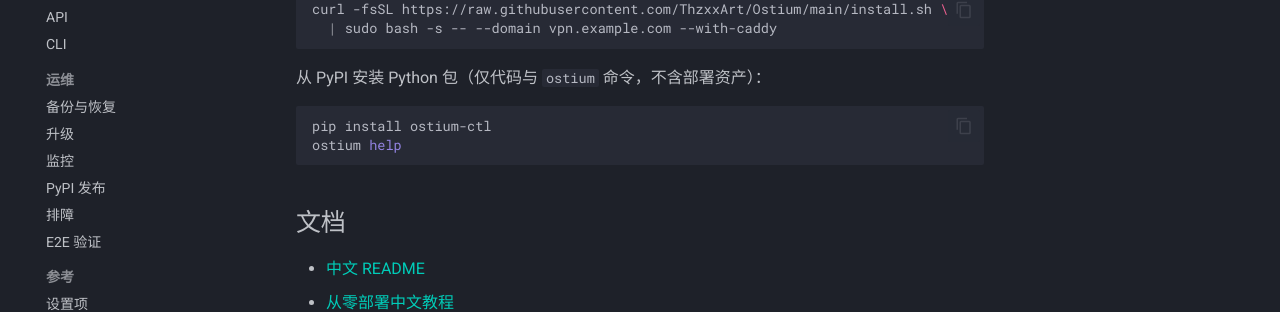
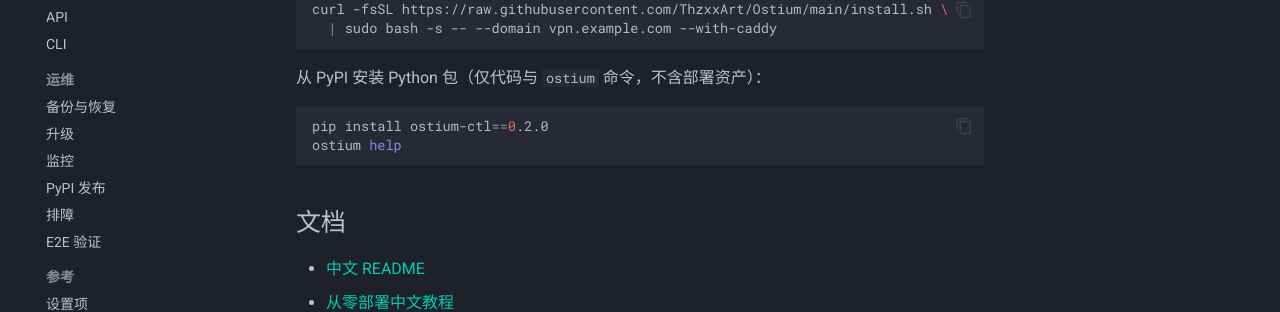
Before and after one commit to ThzxxArt/Ostium, an MkDocs documentation site: the page built from docs/pypi-readme.md, in a window 1280 px wide and 900 px high, scrolled down 775 px. Shown: the part 265-577 px from the top of the window. Built offline with MkDocs 1.6.1 and Material for MkDocs 9.7.7, drawn with Linux system fonts in a browser that asks for light colours; comment, search, counter and statistics services are not loaded.

Commit message:
docs: pin the 0.2.0 PyPI install example to ostium-ctl

````diff
--- a/docs/pypi-readme.md
+++ b/docs/pypi-readme.md
@@ -35,7 +35,7 @@ curl -fsSL https://raw.githubusercontent.com/ThzxxArt/Ostium/main/install.sh \
 从 PyPI 安装 Python 包（仅代码与 `ostium` 命令，不含部署资产）：
 
 ```bash
-pip install ostium-ctl
+pip install ostium-ctl==0.2.0
 ostium help
 ```
 
````
Also changed, not shown: docs/operations/publishing.md (+1 -1 lines).
